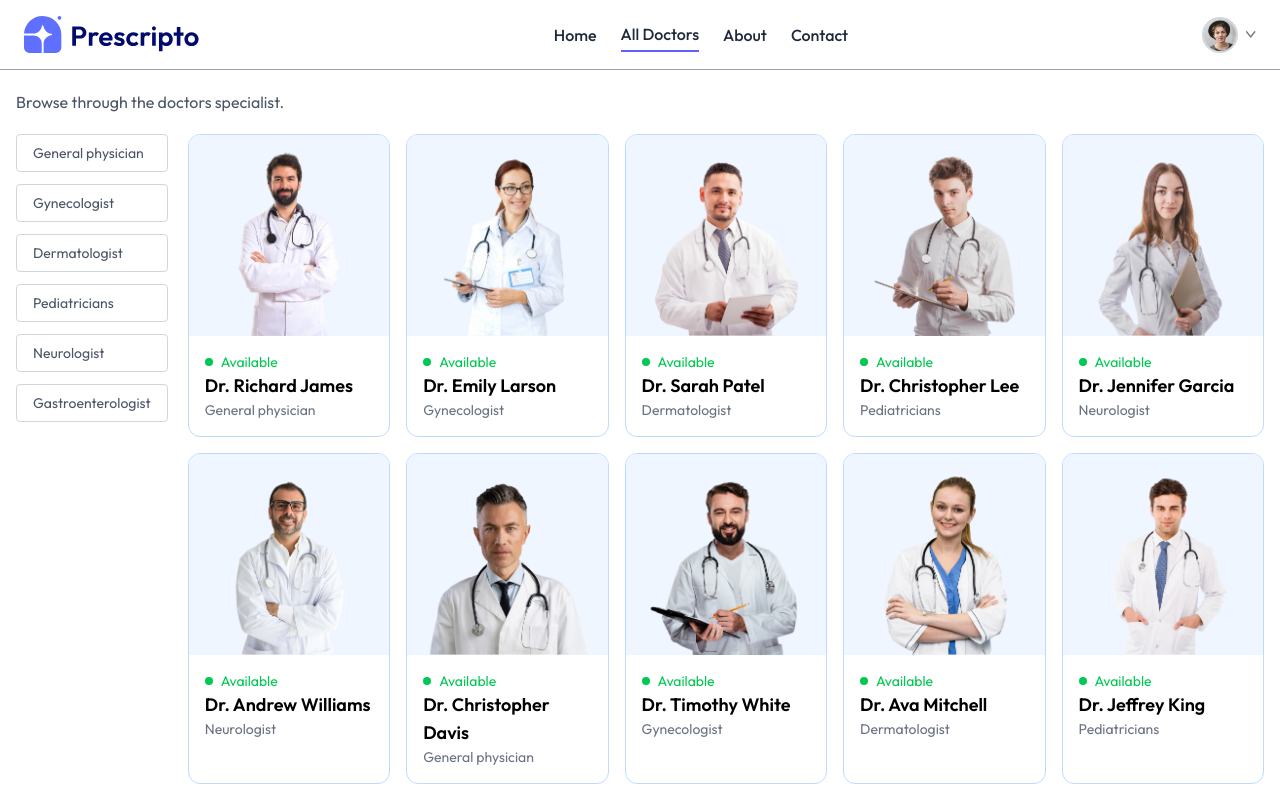
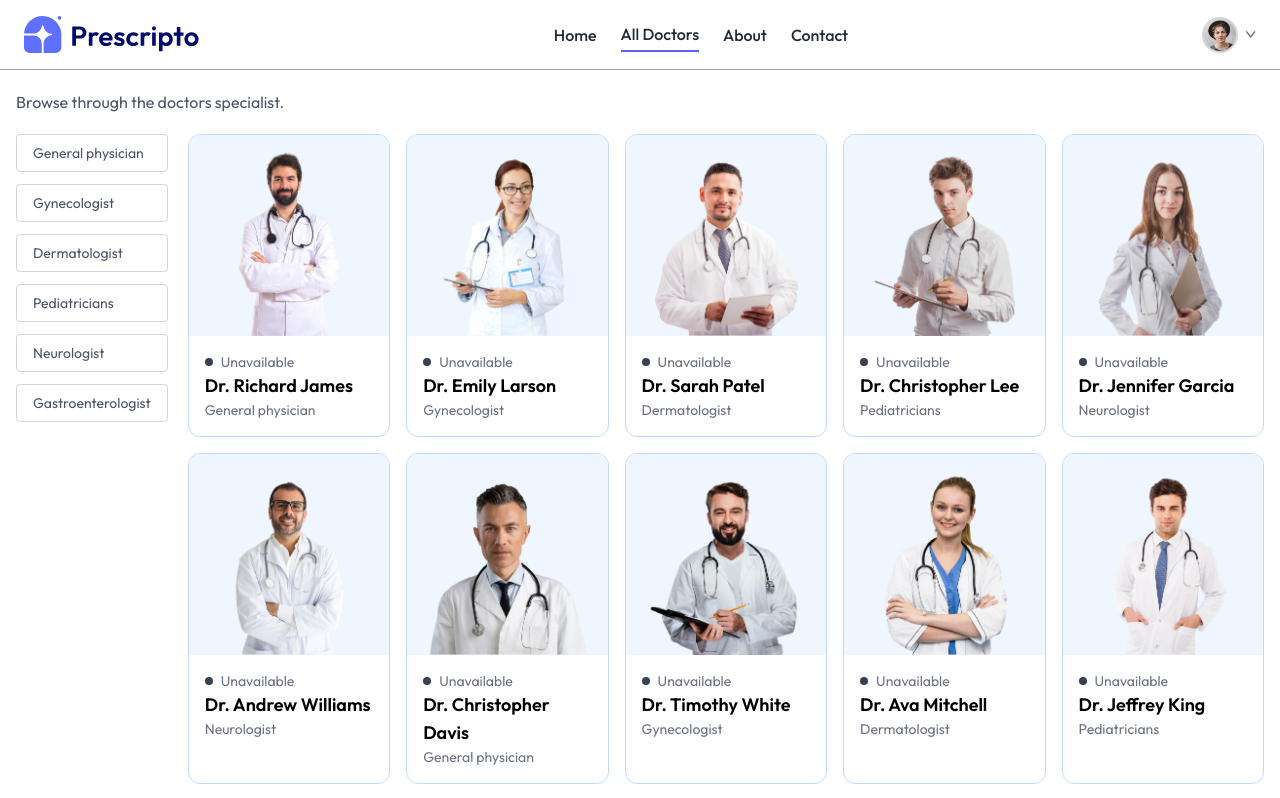
Before and after one commit to Sajjad177/HealthBridge-Frontend, a React (Vite) app: page /doctors in a window 1280 px wide. Shown: the top 798 px of the page. Built offline with nearby package versions, Linux system fonts and the light colour scheme.

Commit message:
front-end degine completed

```diff
--- a/src/components/TopDoctors.tsx
+++ b/src/components/TopDoctors.tsx
@@ -24,8 +24,16 @@ const TopDoctors = () => {
           >
             <img src={item.image} alt={item.name} className=" bg-blue-50" />
             <div className="p-4">
+              {/* add there some logic turnary operator to check whether the doctor is available or not */}
+
               <div className="flex items-center gap-2 text-sm text-green-500">
-                <span className="w-2 h-2 bg-green-500 rounded-full inline-block"></span>
+                {/* after logic uncomment this or copy from Doctor page also both are same  */}
+
+                {/* <span
+                  className={`w-2 h-2 ${
+                    item.available ? "bg-green-500" : "bg-gray-700"
+                  } rounded-full inline-block`}
+                ></span> */}
                 <p>Available</p>
               </div>
               <p className="font-semibold text-lg">{item.name}</p>
--- a/src/pages/Doctors.tsx
+++ b/src/pages/Doctors.tsx
@@ -72,9 +72,19 @@ const Doctors = () => {
               >
                 <img src={item.image} alt={item.name} className=" bg-blue-50" />
                 <div className="p-4">
-                  <div className="flex items-center  gap-2 text-sm text-green-500">
-                    <span className="w-2 h-2 bg-green-500 rounded-full inline-block"></span>
-                    <p>Available</p>
+                  <div
+                    className={`flex items-center  gap-2 text-sm ${
+                      item.available ? "text-green-500" : "text-gray-500"
+                    }`}
+                  >
+                    {/* add there some logic turnary operator to check whether the doctor is available or not */}
+
+                    <span
+                      className={`w-2 h-2 ${
+                        item.available ? "bg-green-500" : "bg-gray-700"
+                      } rounded-full inline-block`}
+                    ></span>
+                    <p>{item.available ? "Available" : "Unavailable"}</p>
                   </div>
                   <p className="font-semibold text-lg">{item.name}</p>
                   <p className="text-gray-500 text-sm">{item.speciality}</p>
```
